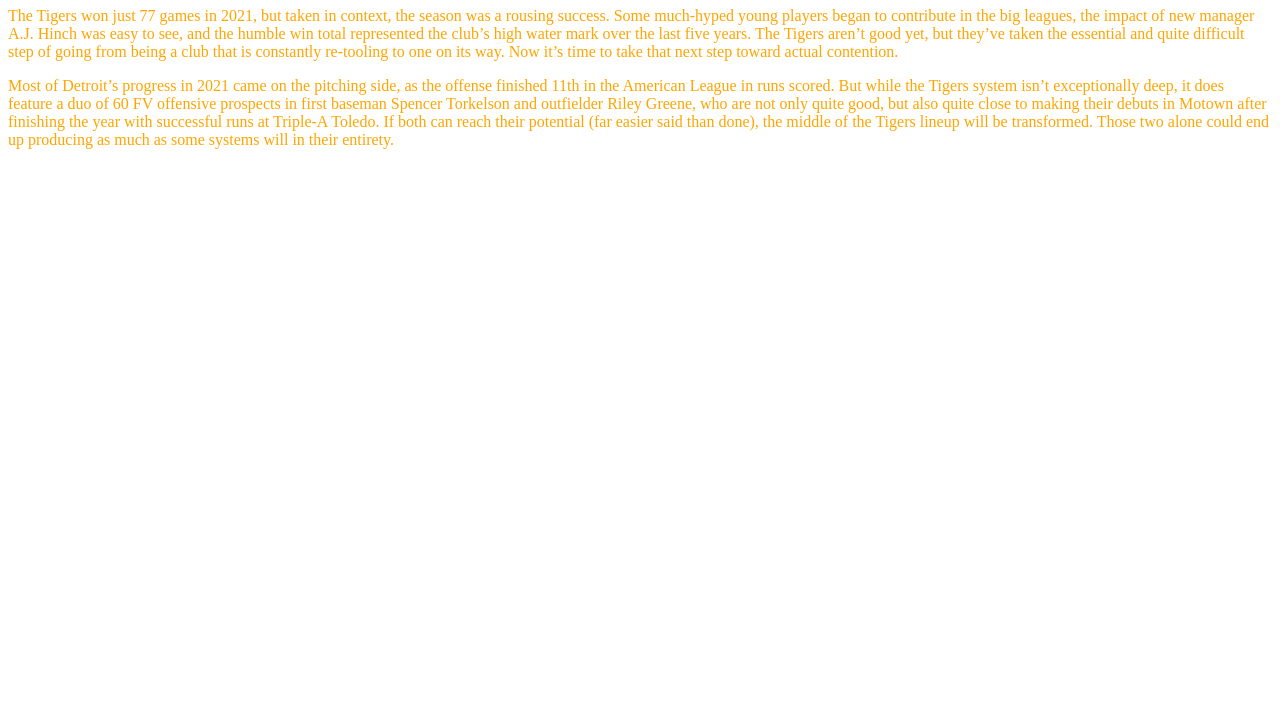
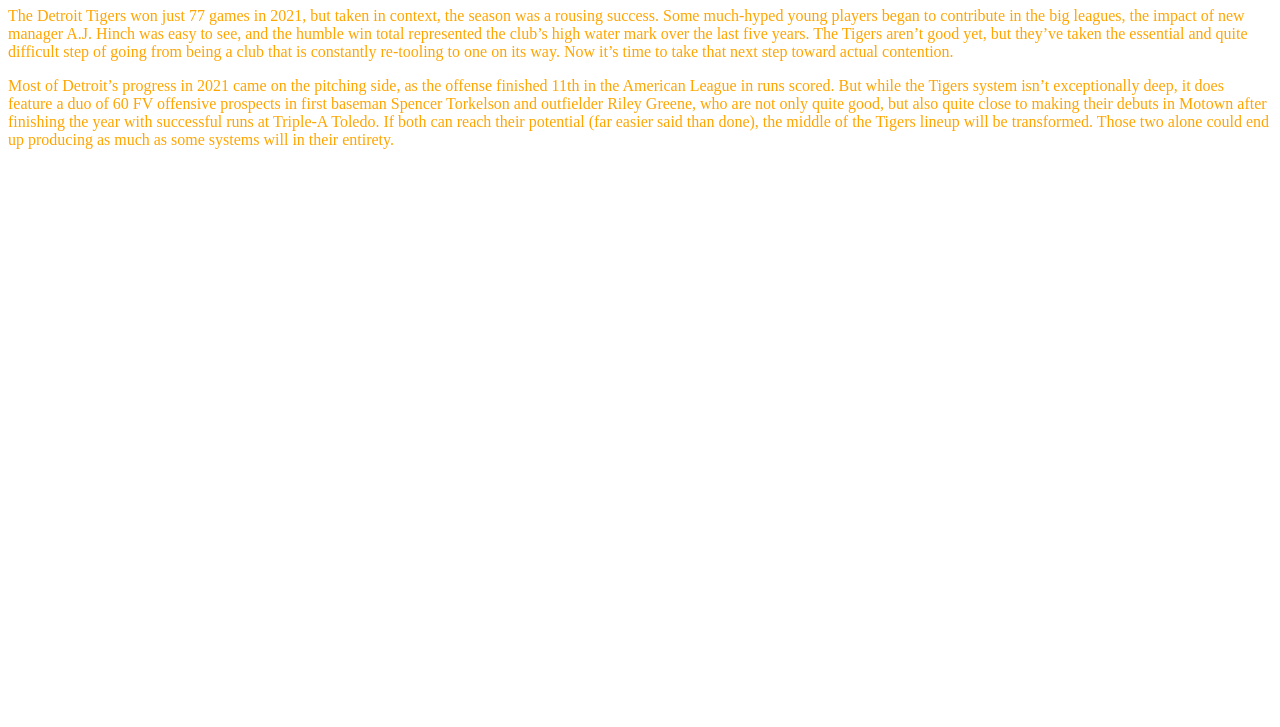
Before and after one commit to FewestHornet064/test, a plain HTML site: page index.html in a window 1280 px wide. Shown: the part 73-800 px from the top of the page. Drawn offline with Linux system fonts and the light colour scheme.

Commit message:
added Detroit to the first sentence of index html

```diff
--- a/index.html
+++ b/index.html
@@ -10,7 +10,7 @@
 <body>
     <h1>This is a testy little test</h1>
 
-    <p>The Tigers won just 77 games in 2021, but taken in context, the season was a rousing success. Some much-hyped young players began to contribute in the big leagues, the impact of new manager A.J. Hinch was easy to see, and the humble win total represented the club’s high water mark over the last five years. The Tigers aren’t good yet, but they’ve taken the essential and quite difficult step of going from being a club that is constantly re-tooling to one on its way. Now it’s time to take that next step toward actual contention.</p>
+    <p>The Detroit Tigers won just 77 games in 2021, but taken in context, the season was a rousing success. Some much-hyped young players began to contribute in the big leagues, the impact of new manager A.J. Hinch was easy to see, and the humble win total represented the club’s high water mark over the last five years. The Tigers aren’t good yet, but they’ve taken the essential and quite difficult step of going from being a club that is constantly re-tooling to one on its way. Now it’s time to take that next step toward actual contention.</p>
 
     <p>Most of Detroit’s progress in 2021 came on the pitching side, as the offense finished 11th in the American League in runs scored. But while the Tigers system isn’t exceptionally deep, it does feature a duo of 60 FV offensive prospects in first baseman Spencer Torkelson and outfielder Riley Greene, who are not only quite good, but also quite close to making their debuts in Motown after finishing the year with successful runs at Triple-A Toledo. If both can reach their potential (far easier said than done), the middle of the Tigers lineup will be transformed. Those two alone could end up producing as much as some systems will in their entirety.</p>
 
```
